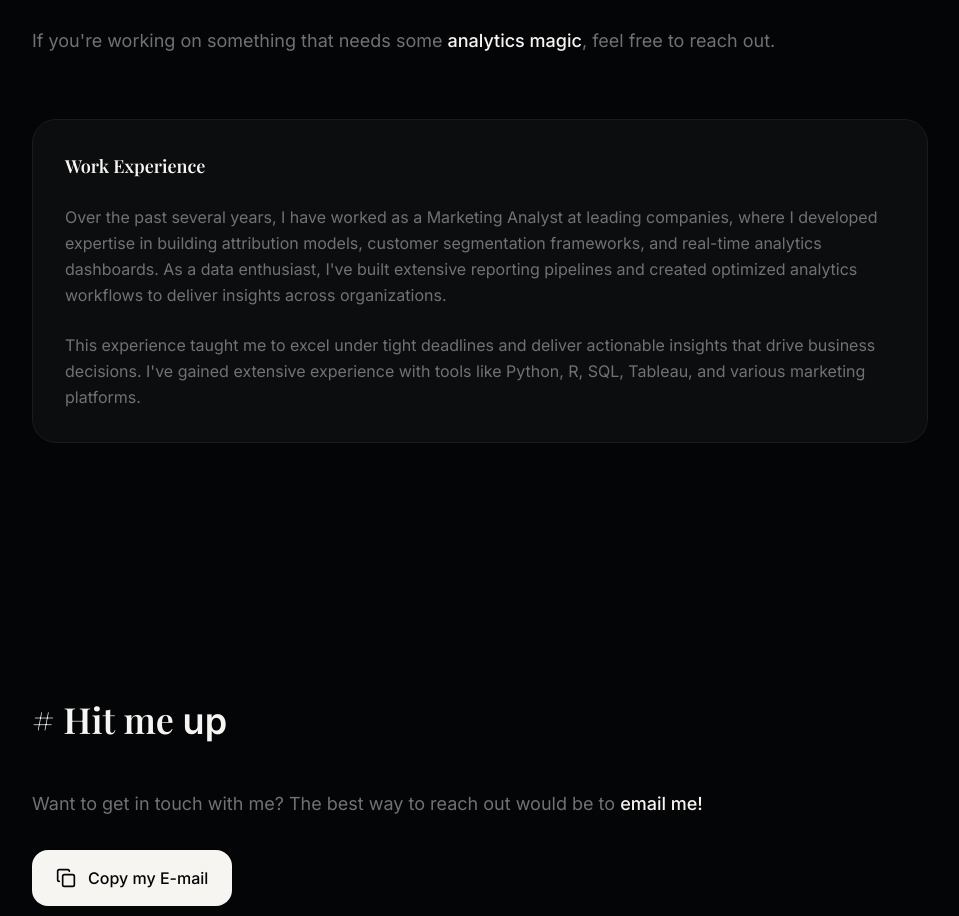
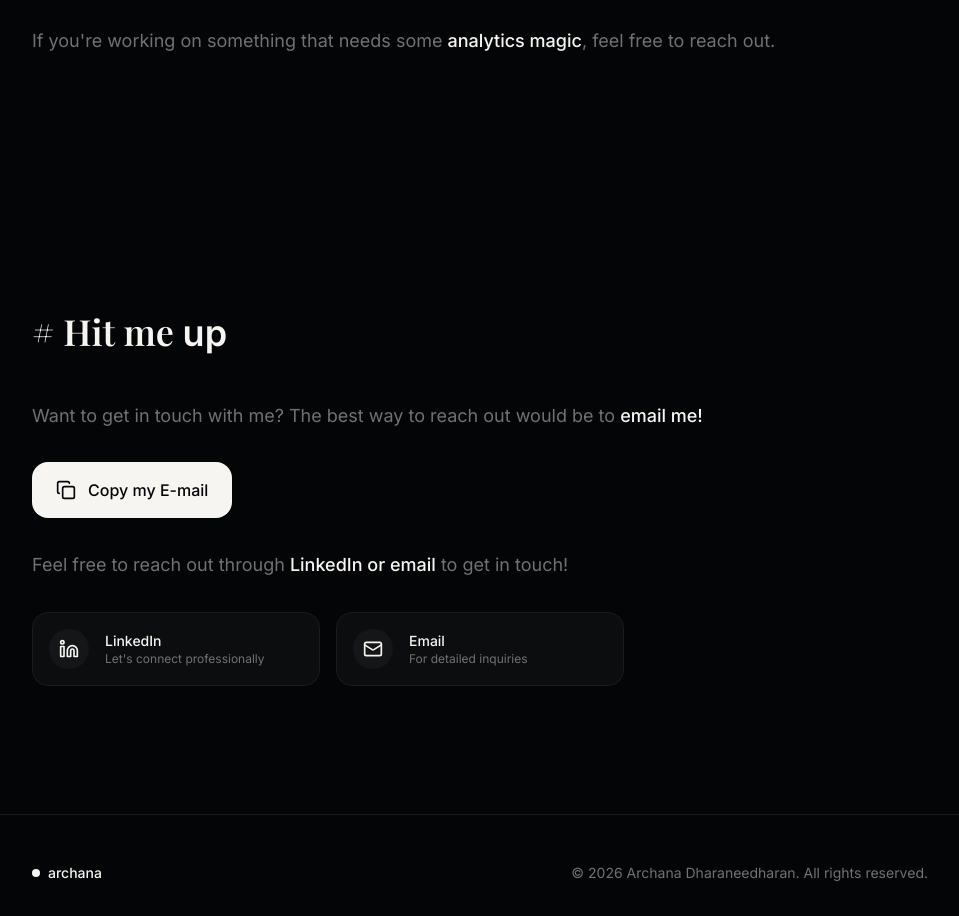
Before and after one commit to AnithaDharaneedharan/v0-marketing-analyst-website, a Next.js app: page / in a window 1280 px wide. Shown: the part 5204-6120 px from the top of the page, without its empty margins (160-1119 px from the left). Built offline with nearby package versions, Linux system fonts and the light colour scheme; no server answers; a web font is replaced by a local one.

Commit message:
fix: remove redundant "Work Experience" summary box
Clean up About section and address stale cache issue.

```diff
--- a/components/about.tsx
+++ b/components/about.tsx
@@ -42,21 +42,7 @@ export function About() {
           </p>
         </div>
 
-        {/* Experience Summary */}
-        <div className="mt-16 p-8 bg-card rounded-3xl border border-border">
-          <h3 className="text-lg font-semibold text-foreground mb-6">Work Experience</h3>
-          <p className="text-muted-foreground leading-relaxed mb-6">
-            Over the past several years, I have worked as a Marketing Analyst at leading companies,
-            where I developed expertise in building attribution models, customer segmentation frameworks,
-            and real-time analytics dashboards. As a data enthusiast, I've built extensive reporting
-            pipelines and created optimized analytics workflows to deliver insights across organizations.
-          </p>
-          <p className="text-muted-foreground leading-relaxed">
-            This experience taught me to excel under tight deadlines and deliver actionable insights
-            that drive business decisions. I've gained extensive experience with tools like Python, R,
-            SQL, Tableau, and various marketing platforms.
-          </p>
-        </div>
+
       </div>
     </section>
   )
--- a/components/navbar.tsx
+++ b/components/navbar.tsx
@@ -1,5 +1,5 @@
 "use client"
-
+// Navigation component - updated
 import { useEffect, useState } from "react"
 
 const navLinks = [
```
